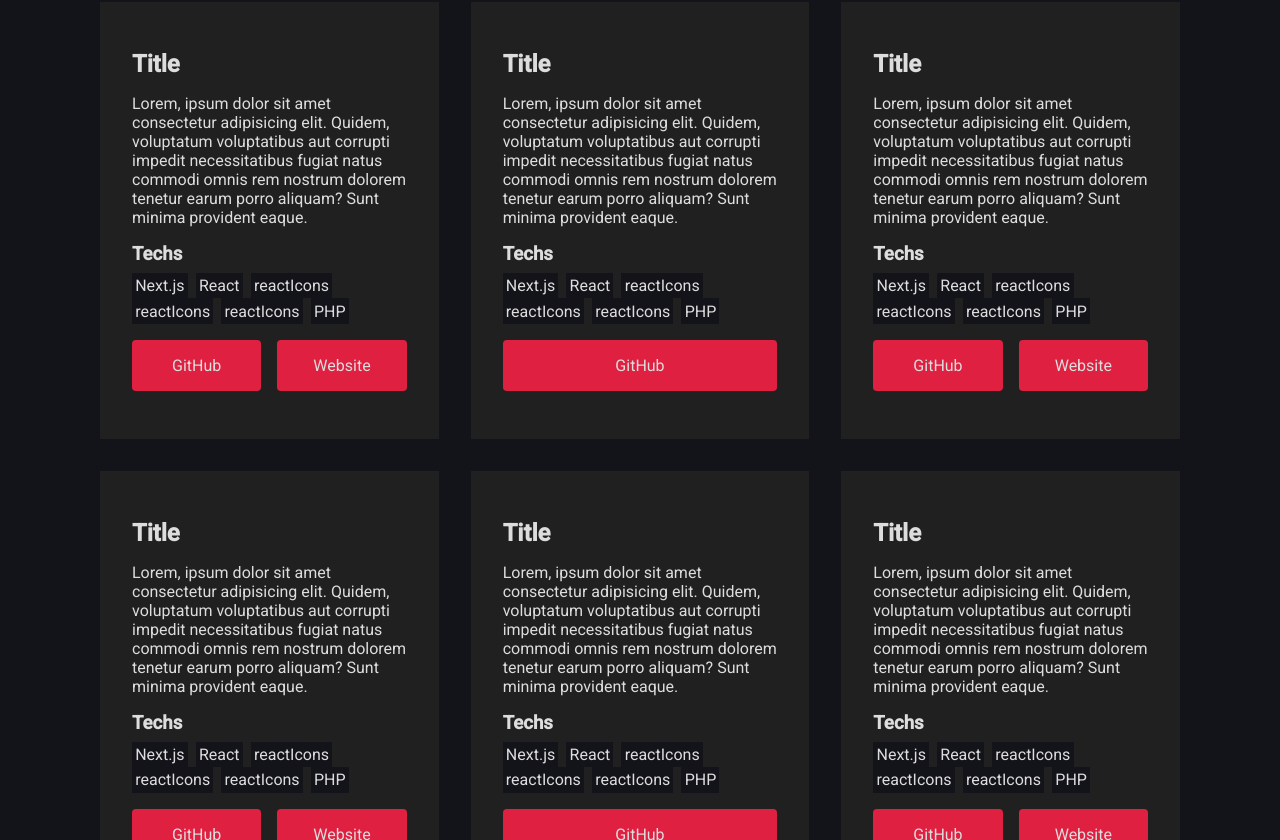
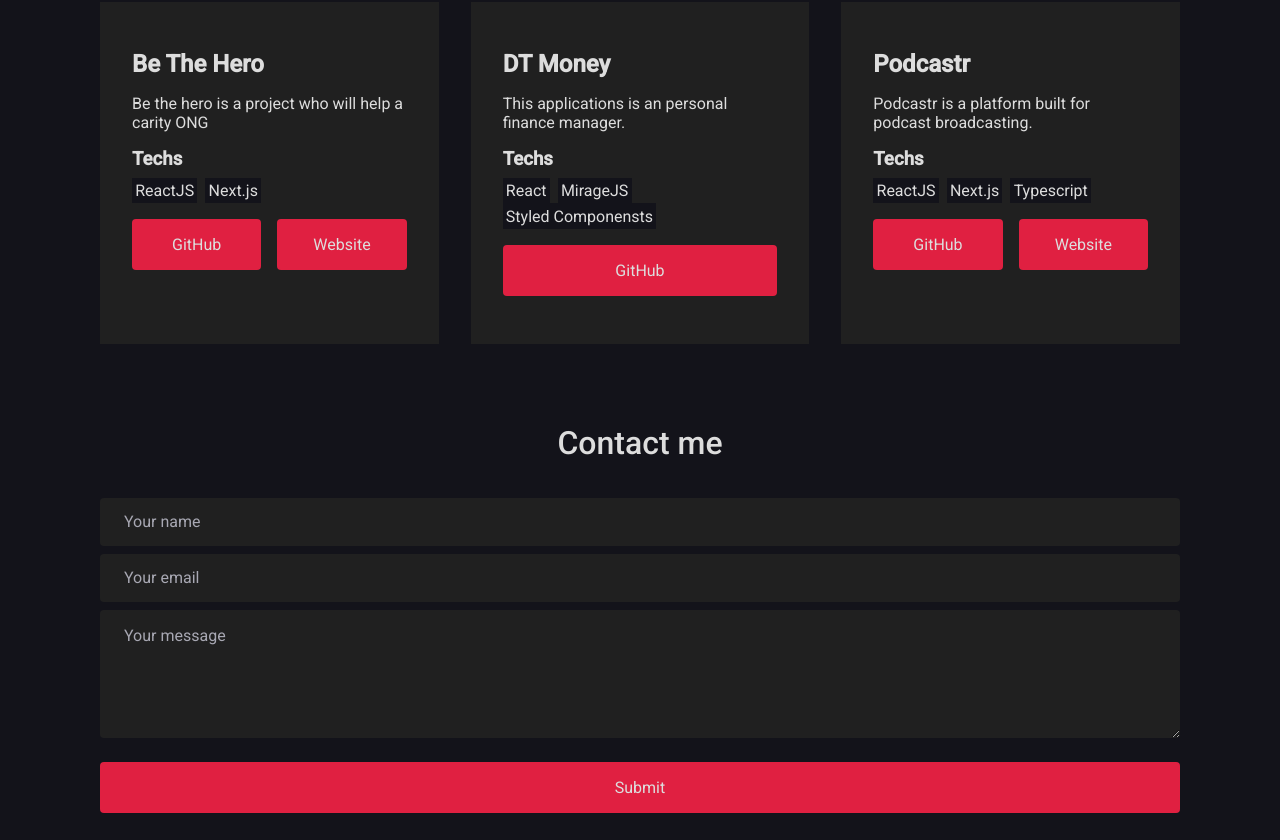
Before and after one commit to FabyoSK/portfolio, a Next.js app: page / in a window 1280 px wide. Shown: the part 1280-2120 px from the top of the page. Built offline with nearby package versions, Linux system fonts and the light colour scheme.

Commit message:
feat: contact form done

```diff
--- /dev/null
+++ b/data.json
@@ -0,0 +1,26 @@
+[
+  {
+    "title": "Be The Hero",
+    "description": "Be the hero is a project who will help a carity ONG",
+    "techs": ["ReactJS", "Next.js"],
+    "hasWebsite": true,
+    "github_url": "https://github.com/FabyoSK/be-the-hero-web",
+    "website": "http://be-the-hero-fsk.vercel.app/"
+  },
+  {
+    "title": "DT Money",
+    "description": "This applications is an personal finance manager.",
+    "techs": ["React", "MirageJS", "Styled Componensts"],
+    "hasWebsite": false,
+    "github_url": "https://github.com/FabyoSK/dt-money.git",
+    "website": ""
+  },
+  {
+    "title": "Podcastr",
+    "description": "Podcastr is a platform built for podcast broadcasting.",
+    "techs": ["ReactJS", "Next.js", "Typescript"],
+    "hasWebsite": true,
+    "github_url": "https://github.com/FabyoSK/podcastr",
+    "website": ""
+  }
+]
--- /dev/null
+++ b/src/components/Contact/contact.module.scss
@@ -0,0 +1,47 @@
+.contact {
+  h1 {
+    text-align: center;
+    margin: 2rem 0;
+  }
+
+  input,
+  textarea {
+    width: 100%;
+    padding: 0 1.5rem;
+    margin: 0.25rem 0;
+
+    height: 3rem;
+
+    border: 0;
+    border-radius: 0.25rem;
+
+    background: var(--foreground);
+    &::placeholder {
+      color: var(--text-secondary);
+
+      font-size: 1rem;
+    }
+  }
+  textarea {
+    height: 8rem;
+    min-height: 4rem;
+    padding: 1rem 1.5rem;
+    outline: 0;
+    resize: vertical;
+  }
+
+  .button {
+    background: var(--red);
+    border: 0;
+    width: 100%;
+    margin-top: 1rem;
+    padding: 1rem;
+    border-radius: 0.25rem;
+
+    font-size: 1rem;
+
+    &:hover {
+      filter: brightness(0.9);
+    }
+  }
+}
--- a/src/components/Contact/index.tsx
+++ b/src/components/Contact/index.tsx
@@ -1,3 +1,36 @@
+import React from "react";
+import { Section } from "../Section";
+import styles from "./contact.module.scss";
+
 export function Contact() {
-  return <h1>llreom</h1>;
+  return (
+    <Section background={false}>
+      <div className={styles.contact}>
+        <h1>Contact me</h1>
+
+        <form>
+          <input
+            type="text"
+            placeholder="Your name"
+            // value={name}
+            // onChange={(e) => name(e.target.value)}
+          />
+          <input
+            type="text"
+            placeholder="Your email"
+            // value={subject}
+            // onChange={(e) => setSub(e.target.value)}
+          />
+          <textarea
+            placeholder="Your message"
+            // value={title}
+            // onChange={(e) => setTitle(e.target.value)}
+          />
+          <button type="submit" className={styles.button}>
+            Submit
+          </button>
+        </form>
+      </div>
+    </Section>
+  );
 }
--- a/src/components/Hero/hero.module.scss
+++ b/src/components/Hero/hero.module.scss
@@ -20,7 +20,7 @@
     }
 
     .buttons {
-      margin-top: 1rem;
+      margin-top: 2rem;
     }
 
     .button {
@@ -28,7 +28,15 @@
       border: 0;
       padding: 1rem 2rem;
       border-radius: 0.25rem;
+      position: relative;
 
+      a {
+        position: absolute;
+        width: 100%;
+        height: 100%;
+        top: 0px;
+        left: 0px;
+      }
       & + button {
         margin-left: 0.5rem;
       }
--- a/src/components/Hero/index.tsx
+++ b/src/components/Hero/index.tsx
@@ -10,8 +10,14 @@ export function Hero() {
         <p>Front-End Developer and Mobile Developer.</p>
 
         <div className={styles.buttons}>
-          <button className={styles.button}>LinkedIn</button>
-          <button className={styles.button}>GitHub</button>
+          <button className={styles.button}>
+            <a href="https://linkedin.com/in/fabyosk" />
+            LinkedIn
+          </button>
+          <button className={styles.button}>
+            <a href="https://github.com/FabyoSK" />
+            GitHub
+          </button>
           <button className={styles.button}>Curriculum</button>
         </div>
       </div>
--- a/src/components/ProjectCard/index.tsx
+++ b/src/components/ProjectCard/index.tsx
@@ -1,33 +1,39 @@
 import styles from "./project-card.module.scss";
 
-interface ProjectCard {
-  hasWebsite: boolean;
+interface ProjectCardProps {
+  project: {
+    title: string;
+    description: string;
+    techs: string[];
+    hasWebsite: boolean;
+    github_url: string;
+    website?: string;
+  };
 }
-export function ProjectCard({ hasWebsite }) {
+export function ProjectCard({ project }: ProjectCardProps) {
   return (
     <div className={styles.projectCard}>
-      <h2> Title</h2>
-      <p>
-        Lorem, ipsum dolor sit amet consectetur adipisicing elit. Quidem,
-        voluptatum voluptatibus aut corrupti impedit necessitatibus fugiat natus
-        commodi omnis rem nostrum dolorem tenetur earum porro aliquam? Sunt
-        minima provident eaque.
-      </p>
+      <h2>{project.title}</h2>
+      <p>{project.description}</p>
 
       <h3>Techs</h3>
       <div className={styles.techs}>
-        <a>Next.js</a>
-        <a>React</a>
-        <a>reactIcons</a>
-        <a>reactIcons</a>
-        <a>reactIcons</a>
-        <a>PHP</a>
+        {project.techs.map((tech) => {
+          return <a key={tech}>{tech}</a>;
+        })}
       </div>
 
       <div className={styles.buttons}>
-        <button className={styles.button}>GitHub</button>
-
-        {hasWebsite && <button className={styles.button}>Website</button>}
+        <button className={styles.button} type="button">
+          <a href={project.github_url} target="_blank"></a>
+          GitHub
+        </button>
+        {project.hasWebsite && (
+          <button className={styles.button}>
+            <a href={project.website} target="_blank"></a>
+            Website
+          </button>
+        )}
       </div>
     </div>
   );
--- a/src/components/ProjectCard/project-card.module.scss
+++ b/src/components/ProjectCard/project-card.module.scss
@@ -19,6 +19,8 @@
       margin-right: 0.5rem;
       padding: 0.2rem;
       background: var(--background);
+      color: var(--text);
+      text-decoration: none;
     }
   }
   .buttons {
@@ -35,7 +37,15 @@
     border-radius: 0.25rem;
 
     font-size: 1rem;
+    position: relative;
 
+    a {
+      position: absolute;
+      width: 100%;
+      height: 100%;
+      top: 0px;
+      left: 0px;
+    }
     & + button {
       margin-left: 1rem;
     }
--- a/src/components/Projects/index.tsx
+++ b/src/components/Projects/index.tsx
@@ -1,18 +1,18 @@
 import { ProjectCard } from "../ProjectCard";
 import { Section } from "../Section";
 
+import projects from "../../../data.json";
+
 import styles from "./projects.module.scss";
+
 export function Projects() {
   return (
     <Section background={false}>
-      <h1 style={{ textAlign: "center" }}>Projects</h1>
+      <h1 style={{ textAlign: "center", fontWeight: "bold" }}>Projects</h1>
       <section className={styles.projectSection}>
-        <ProjectCard hasWebsite={true} />
-        <ProjectCard hasWebsite={false} />
-        <ProjectCard hasWebsite={true} />
-        <ProjectCard hasWebsite={true} />
-        <ProjectCard hasWebsite={false} />
-        <ProjectCard hasWebsite={true} />
+        {projects.map((project) => {
+          return <ProjectCard project={project} />;
+        })}
       </section>
     </Section>
   );
```
